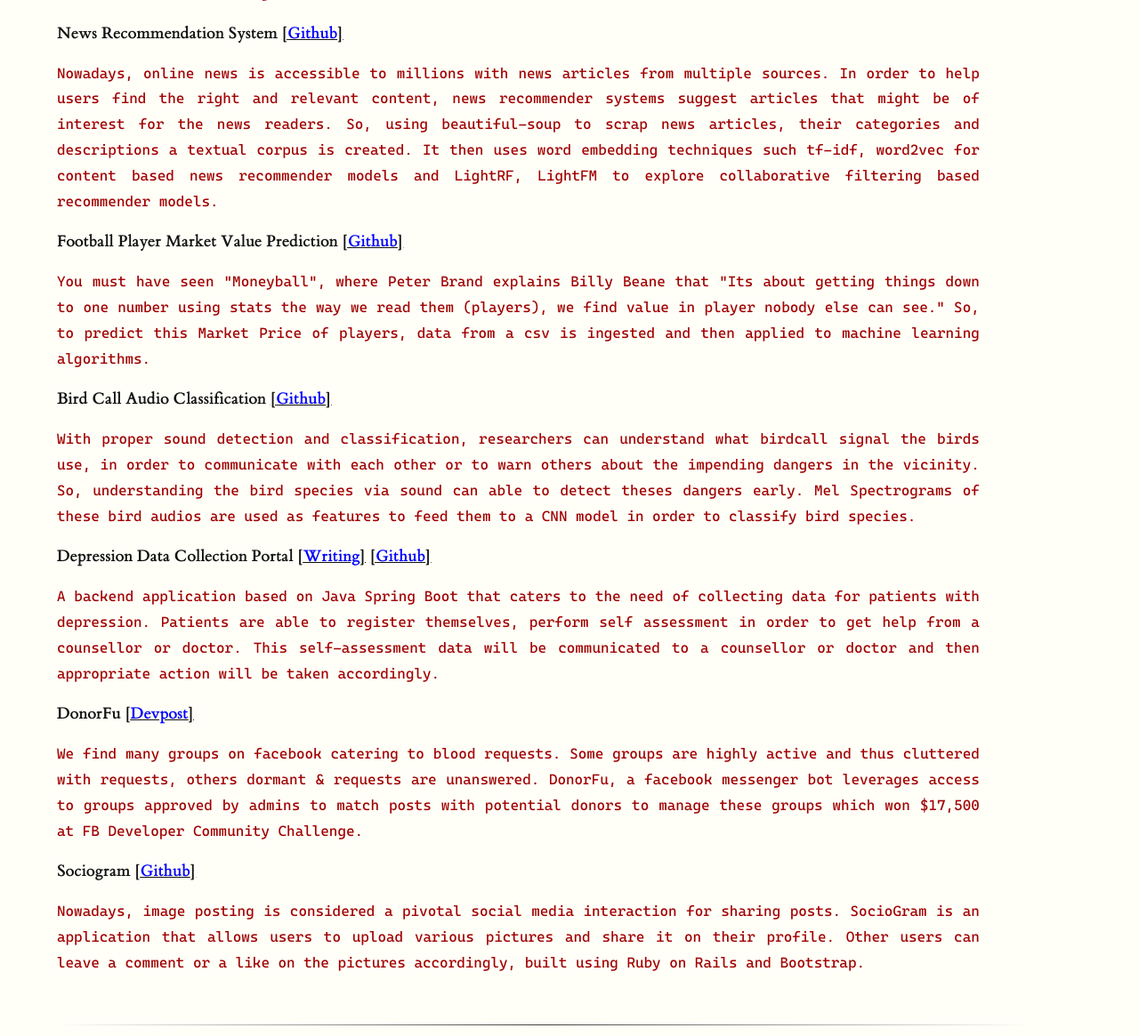
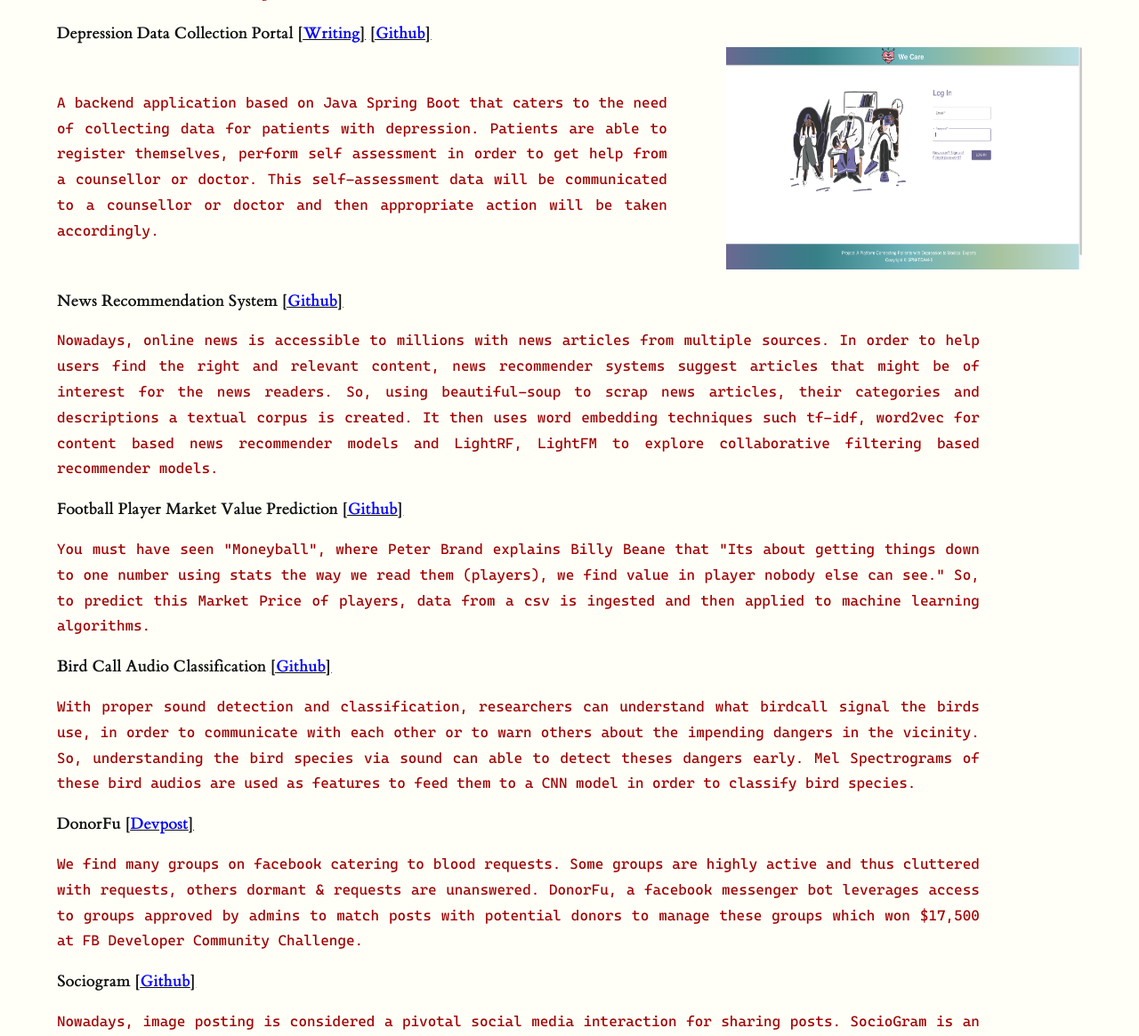
Before and after one commit to coderjolly/coderjolly.github.io, a Jekyll site: the page built from projects.md, in a window 1280 px wide and 1400 px high, scrolled down 968 px, cut to the strip 235-1400 px from the top of the window. Shown: the whole strip at 89% size. Built offline with Jekyll 4.4.1, drawn with Linux system fonts in a browser that asks for light colours; a style sheet for code colours, icons or effects is not loaded.

Commit message:
added image for find-help

```diff
--- a/projects.md
+++ b/projects.md
@@ -57,6 +57,19 @@ weight: 2
         </div>
 </div>
 
+**Depression Data Collection Portal** [**[<font color='blue'>Writing</font>]**](articles/23/find-help){:target="_blank"} [**[<font color='blue'>Github</font>]**](https://github.com/coderjolly/find-help){:target="_blank"}
+<br/>
+
+<div style="display: flex; align-items: center;">
+        <div style="flex: 1;">
+            <p><code class="language-plaintext highlighter-rouge">A backend application based on Java Spring Boot that caters to the need of collecting data for patients with depression. Patients are able to register themselves, perform self assessment in order to get help from a counsellor or doctor. This self-assessment data will be communicated to a counsellor or doctor and then appropriate action will be taken accordingly.
+            </code></p>
+        </div>
+        <div style="margin-left: -10px;">
+            <img src="/assets/img/find-help/home-page.png" alt="Image" style="width: 400px; height: 250px;">
+        </div>
+</div>
+
 
 **News Recommendation System** [**[<font color='blue'>Github</font>]**](https://github.com/coderjolly/news-recommender){:target="_blank"}
 <br/>
@@ -81,13 +94,6 @@ weight: 2
 <br/>
 
 ``With proper sound detection and classification, researchers can understand what birdcall signal the birds use, in order to communicate with each other or to warn others about the impending dangers in the vicinity. So, understanding the bird species via sound can able to detect theses dangers early. Mel Spectrograms of these bird audios are used as features to feed them to a CNN model in order to classify bird species.``
-
-
-**Depression Data Collection Portal** [**[<font color='blue'>Writing</font>]**](articles/23/find-help){:target="_blank"} [**[<font color='blue'>Github</font>]**](https://github.com/coderjolly/find-help){:target="_blank"}
-<br/>
-
-``A backend application based on Java Spring Boot that caters to the need of collecting data for patients with depression. Patients are able to register themselves, perform self assessment in order to get help from a counsellor or doctor. This self-assessment data will be communicated to a counsellor or doctor and then appropriate action will be taken accordingly.``
-
 
 **DonorFu** [**[<font color='blue'>Devpost</font>]**](https://devpost.com/software/donorfu){:target="_blank"}
 <br/>
```
Also changed, not shown: assets/img/find-help/home-page.png (added).
